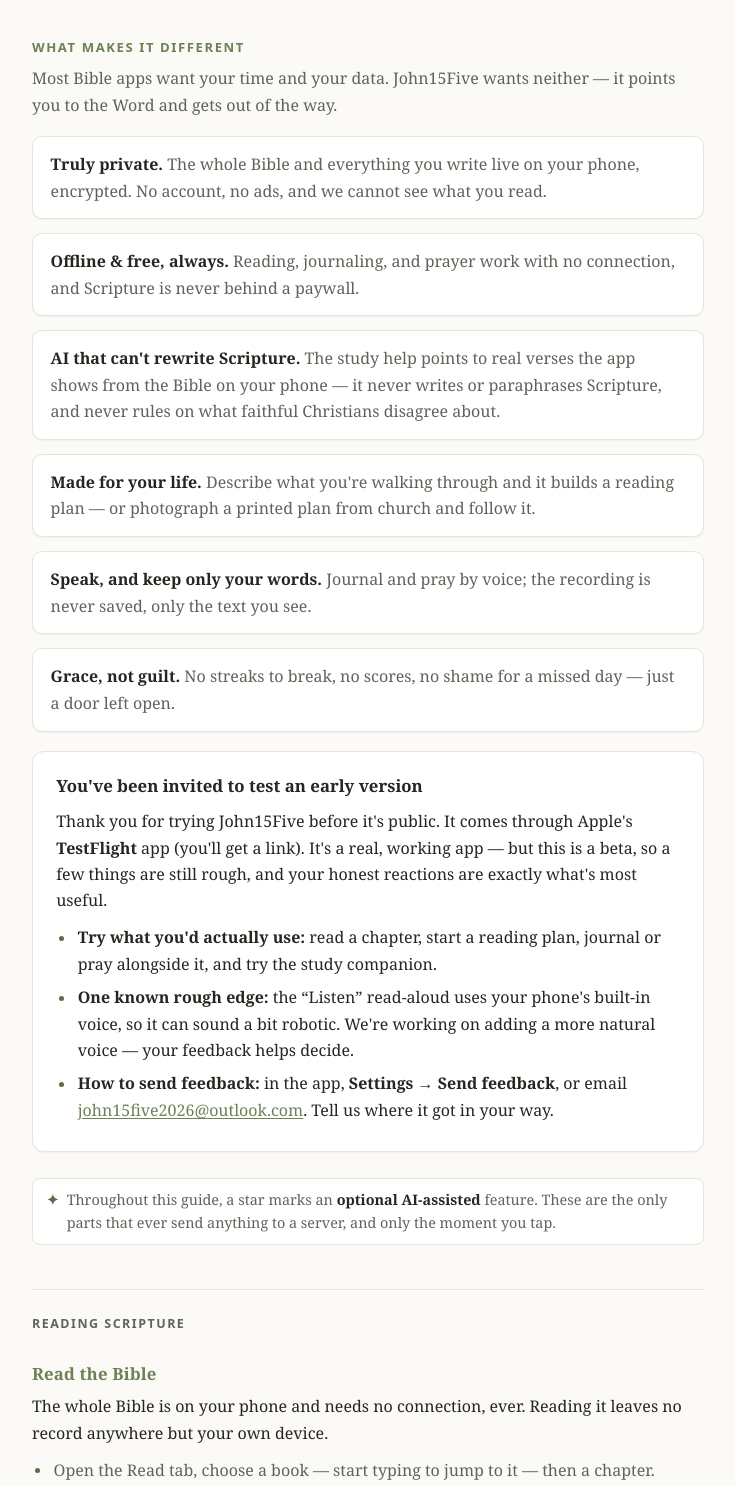
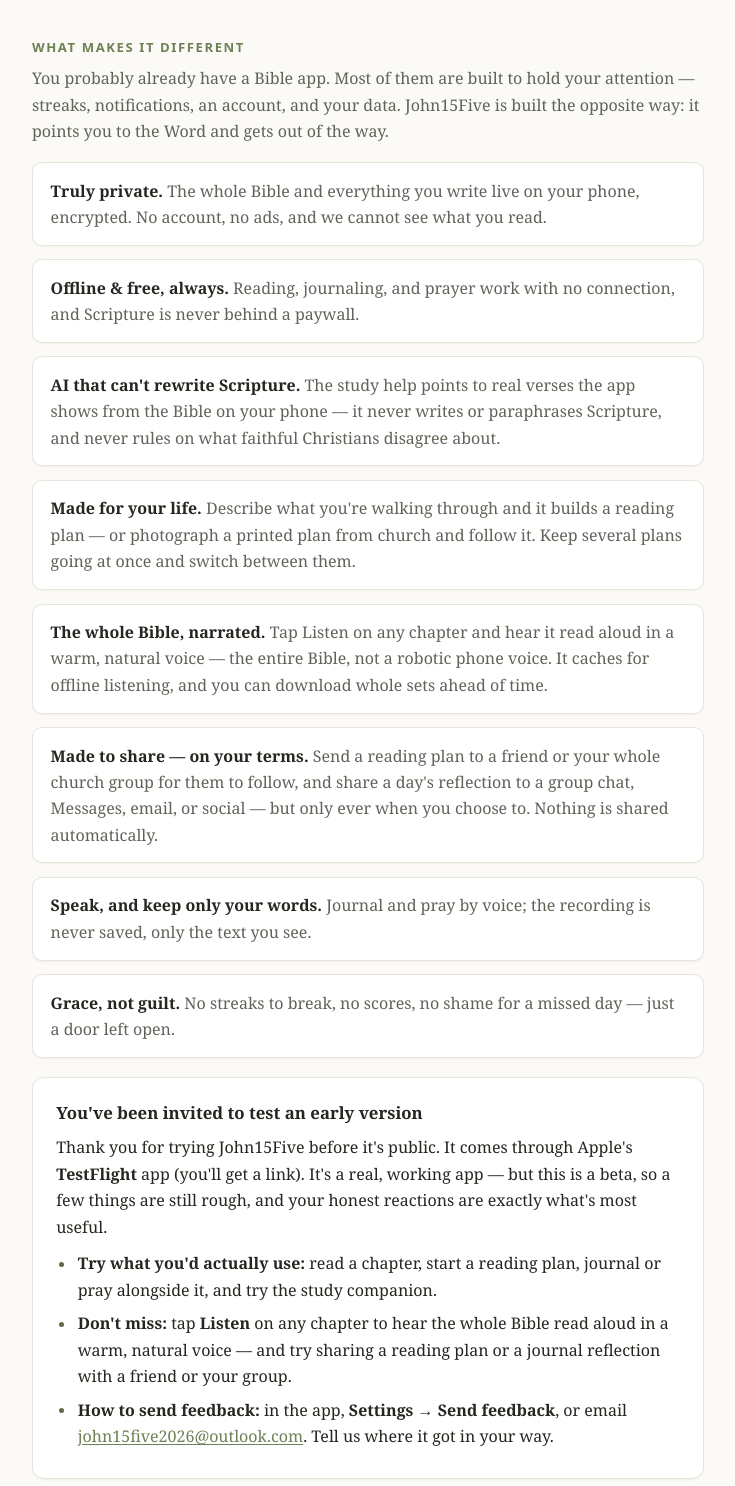
Before and after one commit to donnielaw2/john15five-web, a plain HTML site: page guide.html in a window 1280 px wide. Shown: the part 630-2116 px from the top of the page, without its empty margins (272-1007 px from the left). Drawn offline with Linux system fonts and the light colour scheme.

Commit message:
Guide: fix stale tester-callout voice note; add differentiators (real voice, sharing, multiple plans); sharpen 'vs the app you have' framing

```diff
--- a/guide.html
+++ b/guide.html
@@ -112,12 +112,14 @@
 
   <section class="different">
     <h2>What makes it different</h2>
-    <p style="color:var(--muted);margin:0.4rem 0 0;">Most Bible apps want your time and your data. John15Five wants neither — it points you to the Word and gets out of the way.</p>
+    <p style="color:var(--muted);margin:0.4rem 0 0;">You probably already have a Bible app. Most of them are built to hold your attention — streaks, notifications, an account, and your data. John15Five is built the opposite way: it points you to the Word and gets out of the way.</p>
     <div class="dlist">
       <div class="diff-item"><b>Truly private.</b> <span>The whole Bible and everything you write live on your phone, encrypted. No account, no ads, and we cannot see what you read.</span></div>
       <div class="diff-item"><b>Offline &amp; free, always.</b> <span>Reading, journaling, and prayer work with no connection, and Scripture is never behind a paywall.</span></div>
       <div class="diff-item"><b>AI that can't rewrite Scripture.</b> <span>The study help points to real verses the app shows from the Bible on your phone — it never writes or paraphrases Scripture, and never rules on what faithful Christians disagree about.</span></div>
-      <div class="diff-item"><b>Made for your life.</b> <span>Describe what you're walking through and it builds a reading plan — or photograph a printed plan from church and follow it.</span></div>
+      <div class="diff-item"><b>Made for your life.</b> <span>Describe what you're walking through and it builds a reading plan — or photograph a printed plan from church and follow it. Keep several plans going at once and switch between them.</span></div>
+      <div class="diff-item"><b>The whole Bible, narrated.</b> <span>Tap Listen on any chapter and hear it read aloud in a warm, natural voice — the entire Bible, not a robotic phone voice. It caches for offline listening, and you can download whole sets ahead of time.</span></div>
+      <div class="diff-item"><b>Made to share — on your terms.</b> <span>Send a reading plan to a friend or your whole church group for them to follow, and share a day's reflection to a group chat, Messages, email, or social — but only ever when you choose to. Nothing is shared automatically.</span></div>
       <div class="diff-item"><b>Speak, and keep only your words.</b> <span>Journal and pray by voice; the recording is never saved, only the text you see.</span></div>
       <div class="diff-item"><b>Grace, not guilt.</b> <span>No streaks to break, no scores, no shame for a missed day — just a door left open.</span></div>
     </div>
@@ -128,7 +130,7 @@
     <p>Thank you for trying John15Five before it's public. It comes through Apple's <b>TestFlight</b> app (you'll get a link). It's a real, working app — but this is a beta, so a few things are still rough, and your honest reactions are exactly what's most useful.</p>
     <ul>
       <li><b>Try what you'd actually use:</b> read a chapter, start a reading plan, journal or pray alongside it, and try the study companion.</li>
-      <li><b>One known rough edge:</b> the “Listen” read-aloud uses your phone's built-in voice, so it can sound a bit robotic. We're working on adding a more natural voice — your feedback helps decide.</li>
+      <li><b>Don't miss:</b> tap <b>Listen</b> on any chapter to hear the whole Bible read aloud in a warm, natural voice — and try sharing a reading plan or a journal reflection with a friend or your group.</li>
       <li><b>How to send feedback:</b> in the app, <b>Settings → Send feedback</b>, or email <a href="mailto:john15five2026@outlook.com">john15five2026@outlook.com</a>. Tell us where it got in your way.</li>
     </ul>
   </div>
```
Also changed, not shown: index.html (+5 -3 lines).
